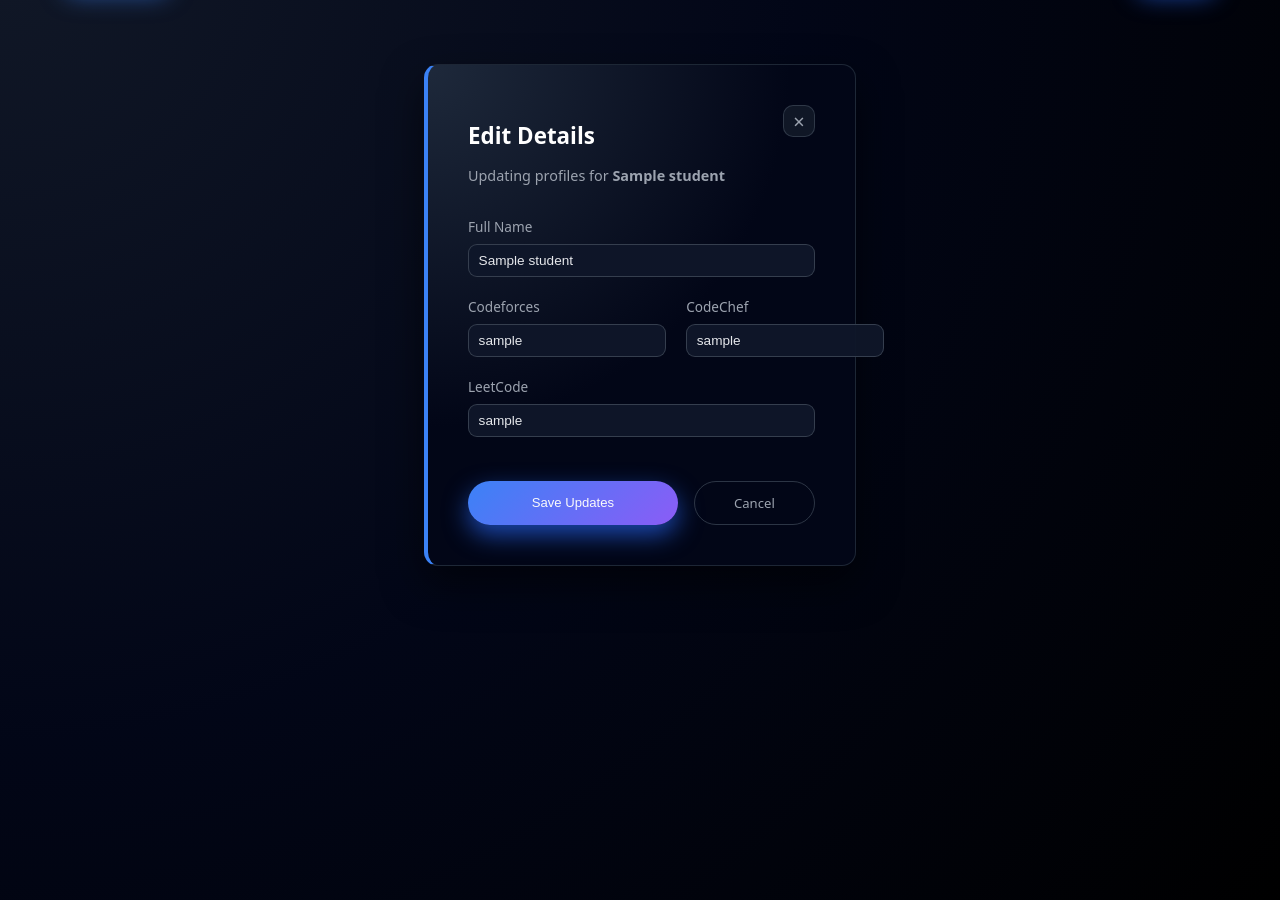
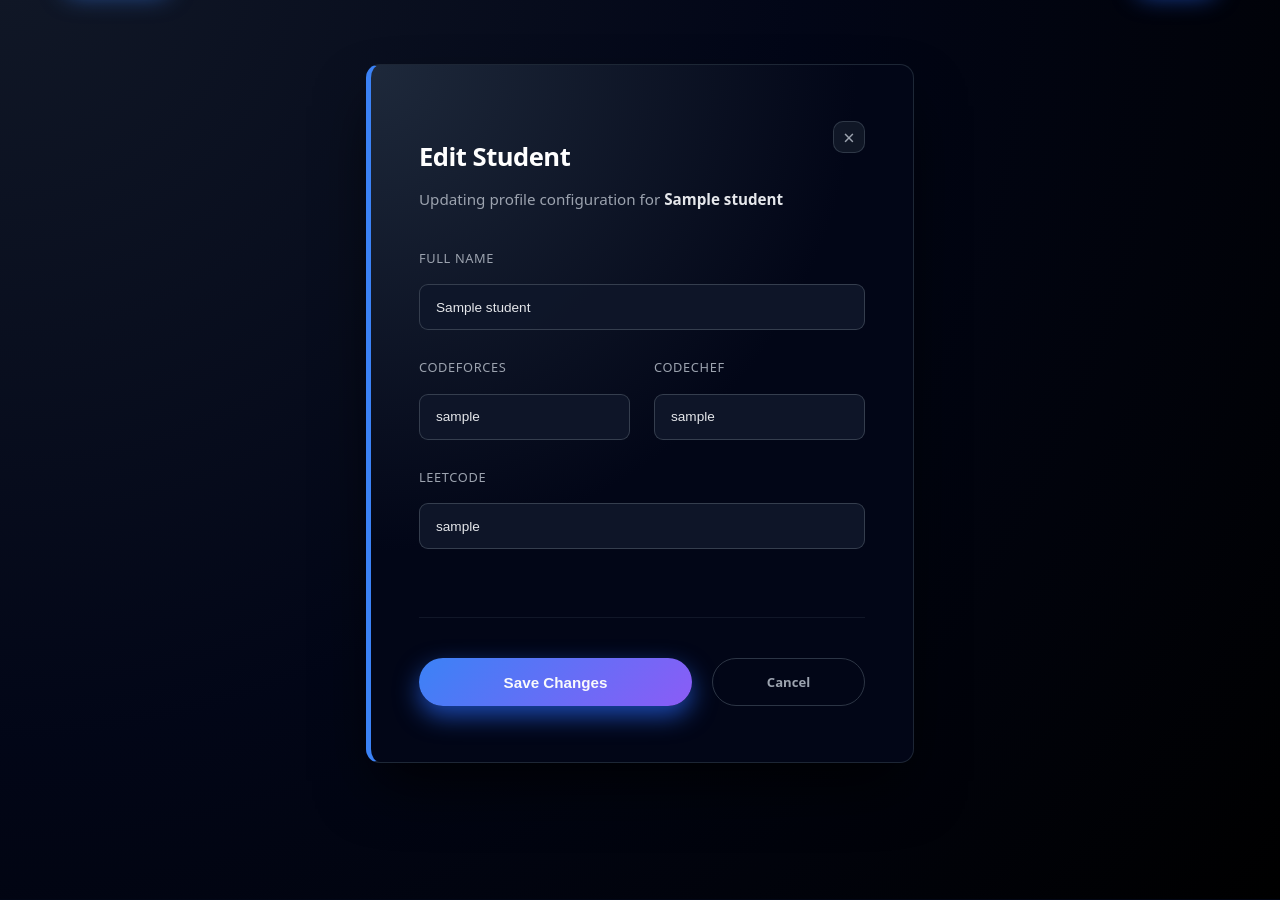
Before and after one commit to pranavperiyasamy41/StatSnap, a FastAPI app: template templates/edit_student.html in a window 1280 px wide. Shown: the part 57-957 px from the top of the page. Run offline with FastAPI, Linux system fonts and the light colour scheme; the template is opened without the code that fills it: most values are stand-ins (such as "Sample title", 1, 10 or a date in 2020).

Commit message:
style: refine edit student card with premium padding and balanced spacing

```diff
--- a/templates/edit_student.html
+++ b/templates/edit_student.html
@@ -3,48 +3,53 @@
 {% block title %}Edit · {{ student.name }}{% endblock %}
 
 {% block content %}
-<div class="auth-container" style="min-height: calc(100vh - 100px);">
-    <div class="auth-panel" style="max-width: 550px; border-left: 4px solid var(--accent); position: relative;">
-        <!-- Compact Header -->
-        <div style="display: flex; justify-content: space-between; align-items: flex-start; margin-bottom: 2rem;">
+<div class="auth-container" style="min-height: calc(100vh - 120px); display: flex; align-items: center; justify-content: center;">
+    <div class="auth-panel" style="max-width: 580px; padding: 3.5rem 3rem; border-left: 5px solid var(--accent); position: relative; box-shadow: 0 30px 60px -12px rgba(0, 0, 0, 0.8);">
+
+        <!-- Header Section with Better Spacing -->
+        <div style="display: flex; justify-content: space-between; align-items: flex-start; margin-bottom: 2.5rem;">
             <div style="text-align: left;">
-                <h1 class="auth-title" style="font-size: 1.4rem;">Edit Details</h1>
-                <p class="auth-subtitle" style="margin-bottom: 0;">Updating profiles for <strong>{{ student.name }}</strong></p>
+                <h1 class="auth-title" style="font-size: 1.6rem; margin-bottom: 0.5rem; letter-spacing: -0.02em;">Edit Student</h1>
+                <p class="auth-subtitle" style="margin-bottom: 0; font-size: 0.95rem;">Updating profile configuration for <span style="color: var(--text-main); font-weight: 600;">{{ student.name }}</span></p>
             </div>
-            <a href="{{ url_for('student_dashboard', student_id=student.id) }}" class="modal-close" style="text-decoration: none;">&times;</a>
+            <a href="{{ url_for('student_dashboard', student_id=student.id) }}" class="modal-close" style="text-decoration: none; transition: transform 0.2s ease;" onmouseover="this.style.transform='scale(1.1)'" onmouseout="this.style.transform='scale(1)'">&times;</a>
         </div>
 
         {% if error %}
-        <div class="auth-error-box">
+        <div class="auth-error-box" style="margin-bottom: 2rem;">
             {{ error }}
         </div>
         {% endif %}
 
-        <form method="post" action="{{ url_for('edit_student', student_id=student.id) }}" class="auth-form">
+        <form method="post" action="{{ url_for('edit_student', student_id=student.id) }}" class="auth-form" style="gap: 1.75rem;">
+            <!-- Name Input -->
             <div class="auth-input-group">
-                <label>Full Name</label>
-                <input type="text" name="name" value="{{ student.name }}" required class="input" placeholder="e.g. John Doe">
+                <label style="margin-bottom: 0.6rem; display: block; font-size: 0.8rem; text-transform: uppercase; letter-spacing: 0.05em;">Full Name</label>
+                <input type="text" name="name" value="{{ student.name }}" required class="input" style="height: 46px; padding: 0 1rem;" placeholder="e.g. John Doe">
             </div>
 
-            <div class="input-group-row">
+            <!-- Handles Row -->
+            <div class="input-group-row" style="gap: 1.5rem;">
                 <div class="auth-input-group">
-                    <label>Codeforces</label>
-                    <input type="text" name="cf_handle" value="{{ student.cf_handle or '' }}" class="input" placeholder="handle">
+                    <label style="margin-bottom: 0.6rem; display: block; font-size: 0.8rem; text-transform: uppercase; letter-spacing: 0.05em;">Codeforces</label>
+                    <input type="text" name="cf_handle" value="{{ student.cf_handle or '' }}" class="input" style="height: 46px; padding: 0 1rem;" placeholder="handle">
                 </div>
                 <div class="auth-input-group">
-                    <label>CodeChef</label>
-                    <input type="text" name="cc_handle" value="{{ student.cc_handle or '' }}" class="input" placeholder="handle">
+                    <label style="margin-bottom: 0.6rem; display: block; font-size: 0.8rem; text-transform: uppercase; letter-spacing: 0.05em;">CodeChef</label>
+                    <input type="text" name="cc_handle" value="{{ student.cc_handle or '' }}" class="input" style="height: 46px; padding: 0 1rem;" placeholder="handle">
                 </div>
             </div>
 
+            <!-- LeetCode Input -->
             <div class="auth-input-group">
-                <label>LeetCode</label>
-                <input type="text" name="lc_handle" value="{{ student.lc_handle or '' }}" class="input" placeholder="username">
+                <label style="margin-bottom: 0.6rem; display: block; font-size: 0.8rem; text-transform: uppercase; letter-spacing: 0.05em;">LeetCode</label>
+                <input type="text" name="lc_handle" value="{{ student.lc_handle or '' }}" class="input" style="height: 46px; padding: 0 1rem;" placeholder="username">
             </div>
 
-            <div style="margin-top: 1.5rem; display: flex; gap: 1rem;">
-                <button type="submit" class="btn btn-primary" style="flex: 2; height: 44px;">Save Updates</button>
-                <a href="{{ url_for('student_dashboard', student_id=student.id) }}" class="btn btn-ghost" style="flex: 1; height: 44px; display: flex; align-items: center; justify-content: center;">Cancel</a>
+            <!-- Action Buttons -->
+            <div style="margin-top: 2.5rem; display: flex; gap: 1.25rem; border-top: 1px solid rgba(55, 65, 81, 0.3); padding-top: 2.5rem;">
+                <button type="submit" class="btn btn-primary" style="flex: 2; height: 48px; font-weight: 700; font-size: 0.95rem;">Save Changes</button>
+                <a href="{{ url_for('student_dashboard', student_id=student.id) }}" class="btn btn-ghost" style="flex: 1; height: 48px; display: flex; align-items: center; justify-content: center; font-weight: 600;">Cancel</a>
             </div>
         </form>
     </div>
```
